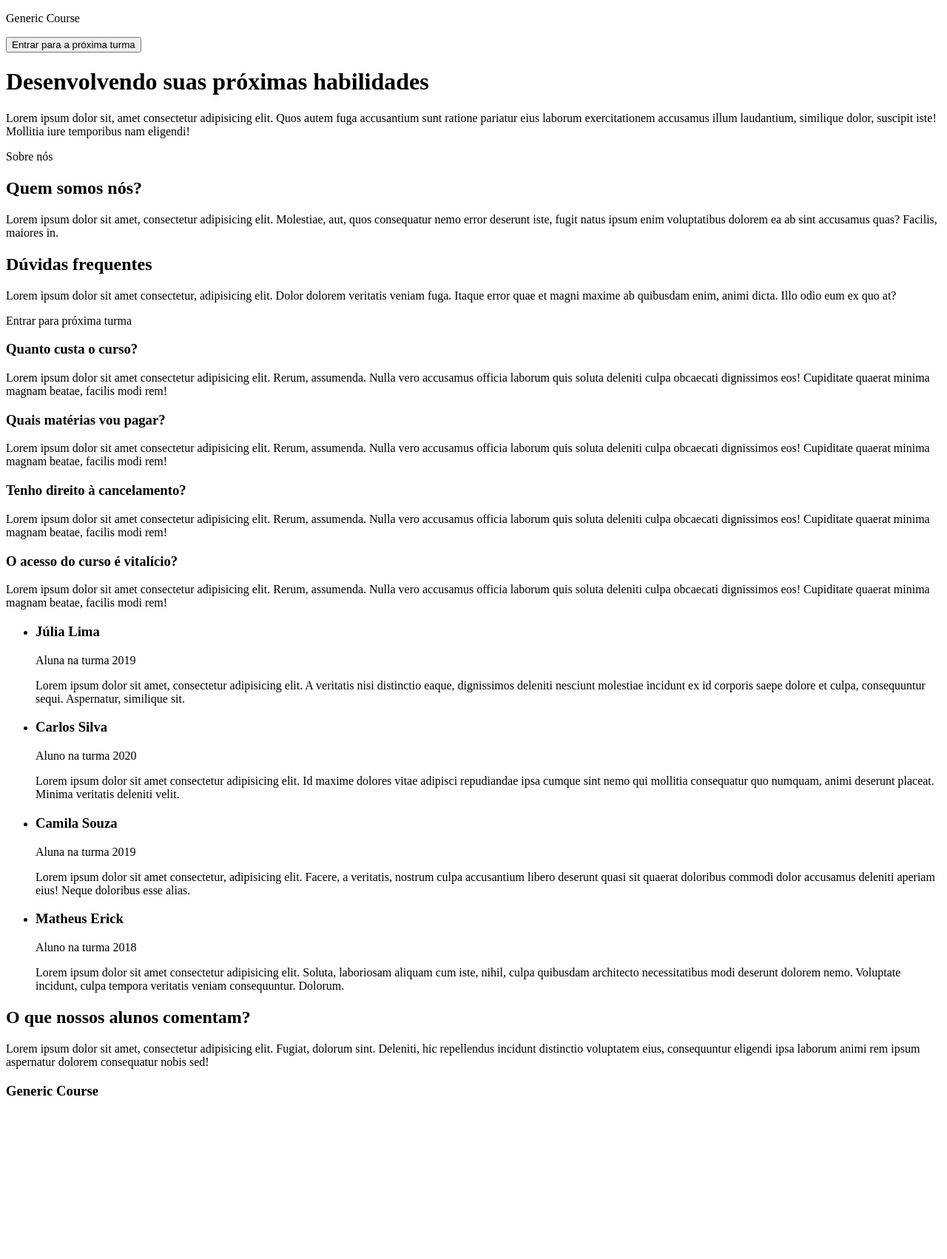
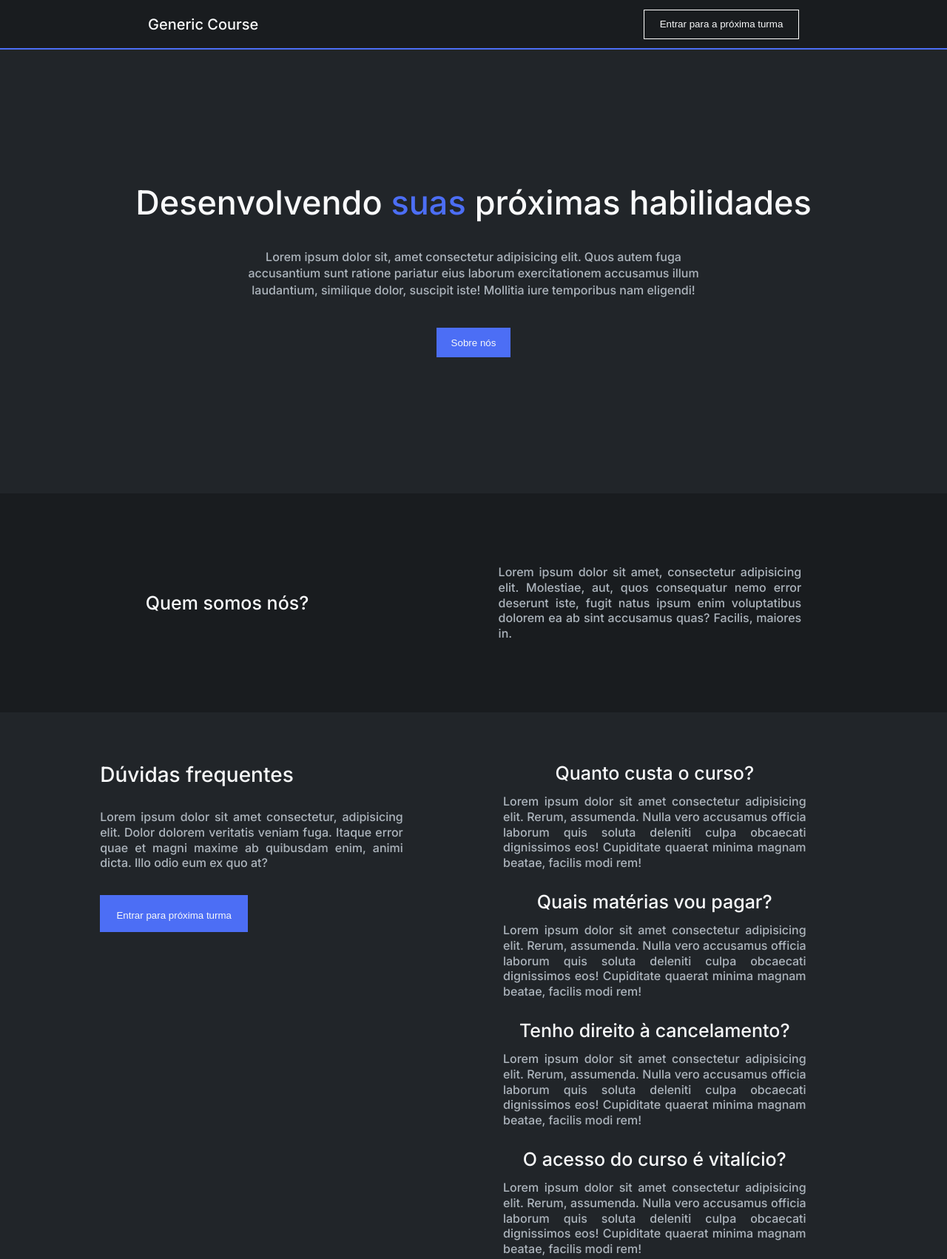
Before and after one commit to filipeotaviomm/Kenzie-Academy-Brasil-Developers-m2-criando-site-institucional-generico-filipeotaviomm, a plain HTML site: page index.html in a window 1280 px wide. Shown: the top 1702 px of the page at 74% size. Before the commit the page ends 1504 px from the top, so only its background shows below. Drawn offline with Linux system fonts and the light colour scheme; a web font is replaced by a local one.

Commit message:
primeiro envio

```diff
--- a/index.html
+++ b/index.html
@@ -1,104 +1,206 @@
 <!DOCTYPE html>
 <html lang="en">
   <head>
-    <meta charset="UTF-8">
-    <meta http-equiv="X-UA-Compatible" content="IE=edge">
-    <meta name="viewport" content="width=device-width, initial-scale=1.0">
-    <link rel="stylesheet" href="./src/styles/style.css">
+    <meta charset="UTF-8" />
+    <meta http-equiv="X-UA-Compatible" content="IE=edge" />
+    <meta name="viewport" content="width=device-width, initial-scale=1.0" />
+    <link rel="stylesheet" href="./src/styles/reset.css" />
+    <link rel="preconnect" href="https://fonts.googleapis.com" />
+    <link rel="preconnect" href="https://fonts.gstatic.com" crossorigin />
+    <link
+      href="https://fonts.googleapis.com/css2?family=Actor&family=Bangers&family=Darker+Grotesque:wght@300&family=Geostar+Fill&family=Iceland&family=Inter:wght@400;500&family=Josefin+Sans:wght@400;500&family=Noto+Serif:ital,wght@0,700;1,400&family=Poly&family=Roboto:wght@300&display=swap"
+      rel="stylesheet"
+    />
+    <link rel="stylesheet" href="./src/styles/globalStyle.css" />
+    <link rel="stylesheet" href="./src/styles/style.css" />
+    <link rel="stylesheet" href="./src/styles/buttons.css" />
+    <link rel="stylesheet" href="./src/styles/header.css" />
+    <link rel="stylesheet" href="./src/styles/section1.css" />
+    <link rel="stylesheet" href="./src/styles/section2.css" />
+    <link rel="stylesheet" href="./src/styles/footer.css" />
+    <link rel="stylesheet" href="./src/styles/modal.css" />
+
     <title>Página Institucional Genérica</title>
   </head>
   <body>
     <header>
       <p>Generic Course</p>
-        <button>Entrar para a próxima turma</button>
+      <button id="header__button" class="modal__button">
+        Entrar para a próxima turma
+      </button>
     </header>
     <main>
-        <div>
+      <div id="firstPart">
         <h1>Desenvolvendo <span>suas</span> próximas habilidades</h1>
-            <p>Lorem ipsum dolor sit, amet consectetur adipisicing elit. Quos autem fuga accusantium sunt ratione pariatur eius laborum exercitationem accusamus illum laudantium, similique dolor, suscipit iste! Mollitia iure temporibus nam eligendi!</p>
-            <span>Sobre nós</span>
+        <p>
+          Lorem ipsum dolor sit, amet consectetur adipisicing elit. Quos autem
+          fuga accusantium sunt ratione pariatur eius laborum exercitationem
+          accusamus illum laudantium, similique dolor, suscipit iste! Mollitia
+          iure temporibus nam eligendi!
+        </p>
+        <button>Sobre nós</button>
       </div>
-        <div>
+      <div id="secondPart">
         <h2>Quem somos nós?</h2>
         <span>
-                <p>Lorem ipsum dolor sit amet, consectetur adipisicing elit. Molestiae, aut, quos consequatur nemo error deserunt iste, fugit natus ipsum enim voluptatibus dolorem ea ab sint accusamus quas? Facilis, maiores in.</p>
+          <p>
+            Lorem ipsum dolor sit amet, consectetur adipisicing elit. Molestiae,
+            aut, quos consequatur nemo error deserunt iste, fugit natus ipsum
+            enim voluptatibus dolorem ea ab sint accusamus quas? Facilis,
+            maiores in.
+          </p>
         </span>
       </div>
-        <section>
-            <div>
+      <section id="section__first">
+        <div id="section__left">
+          <div id="section__left-inside">
             <h2>Dúvidas frequentes</h2>
-                <p>Lorem ipsum dolor sit amet consectetur, adipisicing elit. Dolor dolorem veritatis veniam fuga. Itaque error quae et magni maxime ab quibusdam enim, animi dicta. Illo odio eum ex quo at?</p>
-                <span>Entrar para próxima turma</span>
+            <p>
+              Lorem ipsum dolor sit amet consectetur, adipisicing elit. Dolor
+              dolorem veritatis veniam fuga. Itaque error quae et magni maxime
+              ab quibusdam enim, animi dicta. Illo odio eum ex quo at?
+            </p>
+            <button class="modal__button">Entrar para próxima turma</button>
           </div>
-            <div>
+        </div>
+        <div id="section__right">
+          <div id="section__right-inside">
             <span>
               <h3>Quanto custa o curso?</h3>
-                    <p>Lorem ipsum dolor sit amet consectetur adipisicing elit. Rerum, assumenda. Nulla vero accusamus officia laborum quis soluta deleniti culpa obcaecati dignissimos eos! Cupiditate quaerat minima magnam beatae, facilis modi rem!</p>
+              <p>
+                Lorem ipsum dolor sit amet consectetur adipisicing elit. Rerum,
+                assumenda. Nulla vero accusamus officia laborum quis soluta
+                deleniti culpa obcaecati dignissimos eos! Cupiditate quaerat
+                minima magnam beatae, facilis modi rem!
+              </p>
             </span>
             <span>
               <h3>Quais matérias vou pagar?</h3>
-                    <p>Lorem ipsum dolor sit amet consectetur adipisicing elit. Rerum, assumenda. Nulla vero accusamus officia laborum quis soluta deleniti culpa obcaecati dignissimos eos! Cupiditate quaerat minima magnam beatae, facilis modi rem!</p>
+              <p>
+                Lorem ipsum dolor sit amet consectetur adipisicing elit. Rerum,
+                assumenda. Nulla vero accusamus officia laborum quis soluta
+                deleniti culpa obcaecati dignissimos eos! Cupiditate quaerat
+                minima magnam beatae, facilis modi rem!
+              </p>
             </span>
             <span>
               <h3>Tenho direito à cancelamento?</h3>
-                    <p>Lorem ipsum dolor sit amet consectetur adipisicing elit. Rerum, assumenda. Nulla vero accusamus officia laborum quis soluta deleniti culpa obcaecati dignissimos eos! Cupiditate quaerat minima magnam beatae, facilis modi rem!</p>
+              <p>
+                Lorem ipsum dolor sit amet consectetur adipisicing elit. Rerum,
+                assumenda. Nulla vero accusamus officia laborum quis soluta
+                deleniti culpa obcaecati dignissimos eos! Cupiditate quaerat
+                minima magnam beatae, facilis modi rem!
+              </p>
             </span>
             <span>
               <h3>O acesso do curso é vitalício?</h3>
-                    <p>Lorem ipsum dolor sit amet consectetur adipisicing elit. Rerum, assumenda. Nulla vero accusamus officia laborum quis soluta deleniti culpa obcaecati dignissimos eos! Cupiditate quaerat minima magnam beatae, facilis modi rem!</p>
+              <p>
+                Lorem ipsum dolor sit amet consectetur adipisicing elit. Rerum,
+                assumenda. Nulla vero accusamus officia laborum quis soluta
+                deleniti culpa obcaecati dignissimos eos! Cupiditate quaerat
+                minima magnam beatae, facilis modi rem!
+              </p>
             </span>
           </div>
+        </div>
       </section>
-        <section>
-            <div>
+
+      <section id="section__second">
+        <div id="section2__right">
           <ul>
             <li>
-                        <div>
-                            <span>
+              <div class="lista__person">
+                <span class="lista__person-name">
                   <h3>Júlia Lima</h3>
                   <p>Aluna na turma 2019</p>
                 </span>
-                            <p>Lorem ipsum dolor sit amet, consectetur adipisicing elit. A veritatis nisi distinctio eaque, dignissimos deleniti nesciunt molestiae incidunt ex id corporis saepe dolore et culpa, consequuntur sequi. Aspernatur, similique sit.</p>
+                <p>
+                  Lorem ipsum dolor sit amet, consectetur adipisicing elit. A
+                  veritatis nisi distinctio eaque, dignissimos deleniti nesciunt
+                  molestiae incidunt ex id corporis saepe dolore et culpa,
+                  consequuntur sequi. Aspernatur, similique sit.
+                </p>
               </div>
             </li>
             <li>
-                        <div>
-                            <span>
+              <div class="lista__person">
+                <span class="lista__person-name">
                   <h3>Carlos Silva</h3>
                   <p>Aluno na turma 2020</p>
                 </span>
-                            <p>Lorem ipsum dolor sit amet consectetur adipisicing elit. Id maxime dolores vitae adipisci repudiandae ipsa cumque sint nemo qui mollitia consequatur quo numquam, animi deserunt placeat. Minima veritatis deleniti velit.</p>
+                <p>
+                  Lorem ipsum dolor sit amet consectetur adipisicing elit. Id
+                  maxime dolores vitae adipisci repudiandae ipsa cumque sint
+                  nemo qui mollitia consequatur quo numquam, animi deserunt
+                  placeat. Minima veritatis deleniti velit.
+                </p>
               </div>
             </li>
             <li>
-                        <div>
-                            <span>
+              <div class="lista__person">
+                <span class="lista__person-name">
                   <h3>Camila Souza</h3>
                   <p>Aluna na turma 2019</p>
                 </span>
-                            <p>Lorem ipsum dolor sit amet consectetur, adipisicing elit. Facere, a veritatis, nostrum culpa accusantium libero deserunt quasi sit quaerat doloribus commodi dolor accusamus deleniti aperiam eius! Neque doloribus esse alias.</p>
+                <p>
+                  Lorem ipsum dolor sit amet consectetur, adipisicing elit.
+                  Facere, a veritatis, nostrum culpa accusantium libero deserunt
+                  quasi sit quaerat doloribus commodi dolor accusamus deleniti
+                  aperiam eius! Neque doloribus esse alias.
+                </p>
               </div>
             </li>
             <li>
-                        <div>
-                            <span>
+              <div class="lista__person">
+                <span class="lista__person-name">
                   <h3>Matheus Erick</h3>
                   <p>Aluno na turma 2018</p>
                 </span>
-                            <p>Lorem ipsum dolor sit amet consectetur adipisicing elit. Soluta, laboriosam aliquam cum iste, nihil, culpa quibusdam architecto necessitatibus modi deserunt dolorem nemo. Voluptate incidunt, culpa tempora veritatis veniam consequuntur. Dolorum.</p>
+                <p>
+                  Lorem ipsum dolor sit amet consectetur adipisicing elit.
+                  Soluta, laboriosam aliquam cum iste, nihil, culpa quibusdam
+                  architecto necessitatibus modi deserunt dolorem nemo.
+                  Voluptate incidunt, culpa tempora veritatis veniam
+                  consequuntur. Dolorum.
+                </p>
               </div>
             </li>
           </ul>
         </div>
-            <div>
+        <div id="section2__left">
+          <div id="section2__left-card">
+            <div id="section2__left-innerCard">
               <h2>O que nossos alunos comentam?</h2>
-                <p>Lorem ipsum dolor sit amet, consectetur adipisicing elit. Fugiat, dolorum sint. Deleniti, hic repellendus incidunt distinctio voluptatem eius, consequuntur eligendi ipsa laborum animi rem ipsum aspernatur dolorem consequatur nobis sed!</p>
+              <p>
+                Lorem ipsum dolor sit amet, consectetur adipisicing elit.
+                Fugiat, dolorum sint. Deleniti, hic repellendus incidunt
+                distinctio voluptatem eius, consequuntur eligendi ipsa laborum
+                animi rem ipsum aspernatur dolorem consequatur nobis sed!
+              </p>
+            </div>
+          </div>
         </div>
       </section>
     </main>
     <footer>
       <h3>Generic Course</h3>
     </footer>
+    <dialog class="modal__controller">
+      <div class="modal__container">
+        <div id="modal__top">
+          <h5>Cadastro</h5>
+          <button id="closeModal">X</button>
+        </div>
+        <p>
+          Lorem ipsum dolor sit amet consectetur adipisicing elit. Autem, odio,
+          provident iure fugiat nihil eaque tempora, perspiciatis impedit
+          nesciunt inventore quidem iste rem labore nostrum nisi quasi
+          accusantium adipisci enim.
+        </p>
+        <input type="text" placeholder="    Digitar e-mail" />
+        <button>Entrar na lista para próxima turma</button>
+      </div>
+    </dialog>
     <script src="./src/scripts/script.js"></script>
   </body>
 </html>
--- a/src/scripts/script.js
+++ b/src/scripts/script.js
@@ -1 +1,37 @@
-/* ------------------------------- Coloque sua lógica aqui ------------------------------- */
+function handleModal() {
+  const buttons = document.querySelectorAll(".modal__button");
+  const modalController = document.querySelector(".modal__controller");
+
+  for (let i = 0; i < buttons.length; i++) {
+    const button = buttons[i];
+
+    button.addEventListener("click", function () {
+      modalController.showModal();
+
+      closeModal();
+    });
+  }
+}
+
+function closeModal() {
+  const button = document.querySelector("#closeModal");
+  const modalContainer = document.querySelector(".modal__controller");
+
+  button.addEventListener("click", function () {
+    modalContainer.close();
+  });
+}
+
+function closeModalByOutlineClick() {
+  const body = document.querySelector("body");
+
+  body.addEventListener("click", function (e) {
+    if (e.target.classList.contains("modal__controller")) {
+      const modal = document.querySelector(".modal__controller");
+      modal.close();
+    }
+  });
+}
+
+handleModal();
+closeModalByOutlineClick();
--- /dev/null
+++ b/src/styles/buttons.css
@@ -0,0 +1,26 @@
+#header__button {
+  display: flex;
+  margin-right: 200px;
+  width: 210px;
+  height: 40px;
+  background-color: transparent;
+  border: 1px solid white;
+  align-items: center;
+  justify-content: center;
+}
+
+#firstPart > button {
+  background-color: var(--background-color-standard-button);
+  width: 100px;
+  height: 40px;
+  display: flex;
+  justify-content: center;
+  align-items: center;
+}
+
+#section__left-inside > button {
+  background-color: var(--background-color-standard-button);
+  padding: 20px;
+  width: 200px;
+  height: 50px;
+}
--- /dev/null
+++ b/src/styles/footer.css
@@ -0,0 +1,13 @@
+footer {
+  width: 100vw;
+  height: 65px;
+  display: flex;
+  justify-content: center;
+  align-items: center;
+  background-color: var(--background-color-secundario);
+}
+
+footer > h3 {
+  font-size: var(--font-size-title4);
+  color: var(--color-font-title);
+}
--- /dev/null
+++ b/src/styles/globalStyle.css
@@ -0,0 +1,28 @@
+:root {
+  --background-color-principal: #212529;
+  --background-color-secundario: #191c1f;
+  --background-color-standard-button: #4c6ef5;
+  --font-size-title1: 45px;
+  --font-size-title2: 28px;
+  --font-size-title3: 25px;
+  --font-size-title4: 20px;
+  --font-family: "Inter";
+  --color-font-title: #f8f9fa;
+  --color-font-paragraph: #adb5bd;
+}
+
+h1,
+h2,
+h3,
+button {
+  color: var(--color-font-title);
+}
+
+p {
+  line-height: 130%;
+}
+
+button {
+  border: transparent;
+  cursor: pointer;
+}
--- /dev/null
+++ b/src/styles/header.css
@@ -0,0 +1,15 @@
+header {
+  width: 100vw;
+  height: 65px;
+  display: flex;
+  align-items: center;
+  justify-content: space-between;
+  background-color: var(--background-color-secundario);
+  border-bottom: 2px solid #4c6ef5;
+}
+
+header > p {
+  margin-left: 200px;
+  font-size: var(--font-size-title4);
+  color: var(--color-font-title);
+}
--- /dev/null
+++ b/src/styles/reset.css
@@ -0,0 +1,129 @@
+/* http://meyerweb.com/eric/tools/css/reset/
+   v2.0 | 20110126
+   License: none (public domain)
+*/
+
+html,
+body,
+div,
+span,
+applet,
+object,
+iframe,
+h1,
+h2,
+h3,
+h4,
+h5,
+h6,
+p,
+blockquote,
+pre,
+a,
+abbr,
+acronym,
+address,
+big,
+cite,
+code,
+del,
+dfn,
+em,
+img,
+ins,
+kbd,
+q,
+s,
+samp,
+small,
+strike,
+strong,
+sub,
+sup,
+tt,
+var,
+b,
+u,
+i,
+center,
+dl,
+dt,
+dd,
+ol,
+ul,
+li,
+fieldset,
+form,
+label,
+legend,
+table,
+caption,
+tbody,
+tfoot,
+thead,
+tr,
+th,
+td,
+article,
+aside,
+canvas,
+details,
+embed,
+figure,
+figcaption,
+footer,
+header,
+hgroup,
+menu,
+nav,
+output,
+ruby,
+section,
+summary,
+time,
+mark,
+audio,
+video {
+  margin: 0;
+  padding: 0;
+  border: 0;
+  font-size: 100%;
+  font: inherit;
+  vertical-align: baseline;
+}
+/* HTML5 display-role reset for older browsers */
+article,
+aside,
+details,
+figcaption,
+figure,
+footer,
+header,
+hgroup,
+menu,
+nav,
+section {
+  display: block;
+}
+body {
+  line-height: 1;
+}
+ol,
+ul {
+  list-style: none;
+}
+blockquote,
+q {
+  quotes: none;
+}
+blockquote:before,
+blockquote:after,
+q:before,
+q:after {
+  content: "";
+  content: none;
+}
+table {
+  border-collapse: collapse;
+  border-spacing: 0;
+}
--- /dev/null
+++ b/src/styles/section1.css
@@ -0,0 +1,57 @@
+#section__first {
+  height: 125vh;
+  gap: 40px;
+  display: flex;
+  flex-direction: row;
+}
+
+#section__left {
+  width: 50vw;
+  display: flex;
+  padding-top: 70px;
+  padding-left: 40px;
+  justify-content: center;
+}
+
+#section__left-inside {
+  display: flex;
+  flex-direction: column;
+  align-items: start;
+  width: 32vw;
+  gap: 33px;
+  position: sticky;
+  top: 30px;
+  height: 200px;
+  padding-bottom: 120px;
+}
+
+#section__left-inside > h2 {
+  font-size: var(--font-size-title2);
+}
+
+#section__left-inside > p {
+  text-align: justify;
+}
+
+#section__right {
+  width: 50vw;
+  padding-top: 70px;
+  justify-content: center;
+}
+
+#section__right-inside > span {
+  display: flex;
+  flex-direction: column;
+  gap: 15px;
+  width: 32vw;
+  margin-bottom: 30px;
+}
+
+#section__right-inside > span > h3 {
+  font-size: var(--font-size-title3);
+  text-align: center;
+}
+
+#section__right-inside > span > p {
+  text-align: justify;
+}
--- /dev/null
+++ b/src/styles/section2.css
@@ -0,0 +1,75 @@
+#section__second {
+  display: flex;
+  flex-direction: row;
+  width: 100vw;
+  height: 100vh;
+  gap: 40px;
+  padding-top: 30px;
+}
+
+#section2__right {
+  width: 60vw;
+  display: flex;
+  justify-content: center;
+}
+
+.lista__person-name {
+  display: flex;
+  flex-direction: column;
+  gap: 15px;
+  width: 20vw;
+  padding-left: 30px;
+}
+
+.lista__person-name > h3 {
+  font-size: var(--font-size-title3);
+  padding-left: 30px;
+}
+
+.lista__person-name > p {
+  padding-left: 30px;
+}
+
+.lista__person {
+  display: flex;
+  flex-direction: row;
+  margin-bottom: 40px;
+}
+
+.lista__person > p {
+  width: 50vh;
+  text-align: justify;
+  /* color: #f8f9fa; */
+}
+
+#section2__left {
+  width: 40vw;
+}
+
+#section2__left-card {
+  background-color: var(--background-color-standard-button);
+  width: 340px;
+  height: 290px;
+  display: flex;
+  justify-content: center;
+  align-items: center;
+  position: relative;
+  right: 20px;
+}
+
+#section2__left-innerCard {
+  display: flex;
+  flex-direction: column;
+  width: 280px;
+  height: 250px;
+  justify-content: center;
+}
+
+#section2__left-innerCard > h2 {
+  font-size: var(--font-size-title2);
+  padding-bottom: 20px;
+}
+
+#section2__left-innerCard > p {
+  text-align: justify;
+}
--- a/src/styles/style.css
+++ b/src/styles/style.css
@@ -1 +1,54 @@
-/* ------------------------------- Coloque sua estilização aqui ------------------------------- */
+body {
+  font-family: var(--font-family);
+  color: var(--color-font-paragraph);
+  font-weight: 500;
+}
+
+main {
+  background-color: var(--background-color-principal);
+}
+
+#firstPart {
+  width: 100vw;
+  height: 75vh;
+  gap: 40px;
+  display: flex;
+  flex-direction: column;
+  justify-content: center;
+  align-items: center;
+}
+
+#firstPart > h1 {
+  font-size: var(--font-size-title1);
+}
+
+#firstPart > p {
+  width: 50vw;
+  text-align: center;
+  line-height: 140%;
+}
+
+#firstPart > h1 > span {
+  color: #4c6ef5;
+}
+
+#secondPart {
+  width: 100%;
+  height: 37vh;
+  gap: 40px;
+  display: flex;
+  flex-direction: row;
+  justify-content: space-evenly;
+  align-items: center;
+  background-color: var(--background-color-secundario);
+  text-align: justify;
+}
+
+#secondPart > h2 {
+  font-size: var(--font-size-title3);
+  width: 240px;
+}
+
+#secondPart > span > p {
+  width: 32vw;
+}
```
Also changed, not shown: src/styles/modal.css (added, +69 -0 lines). Lines whose indentation alone changed are shown as unchanged.
